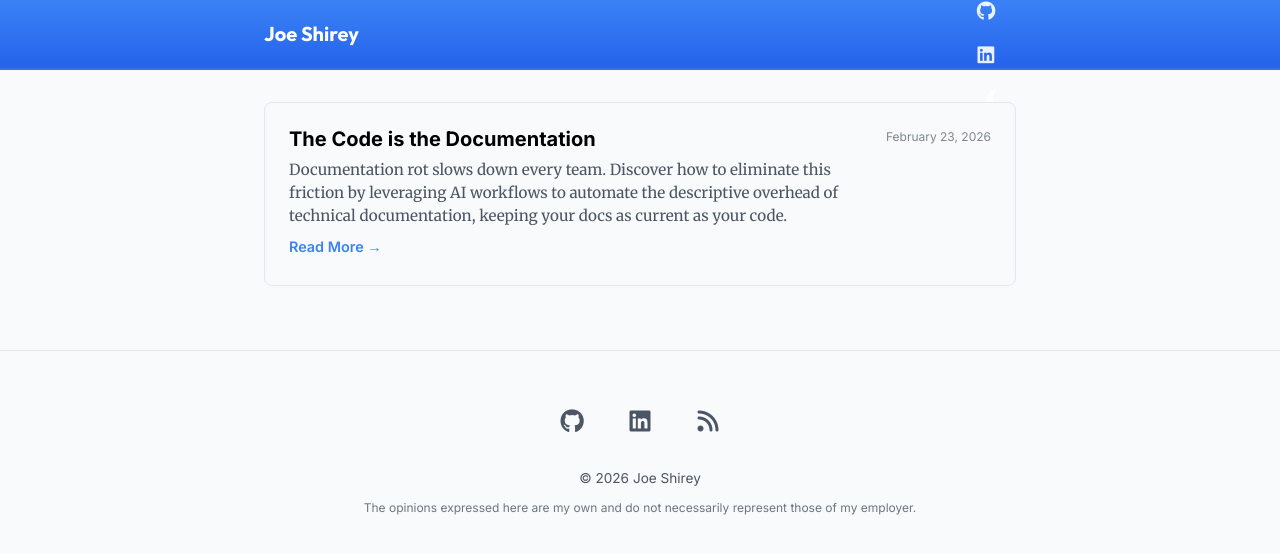
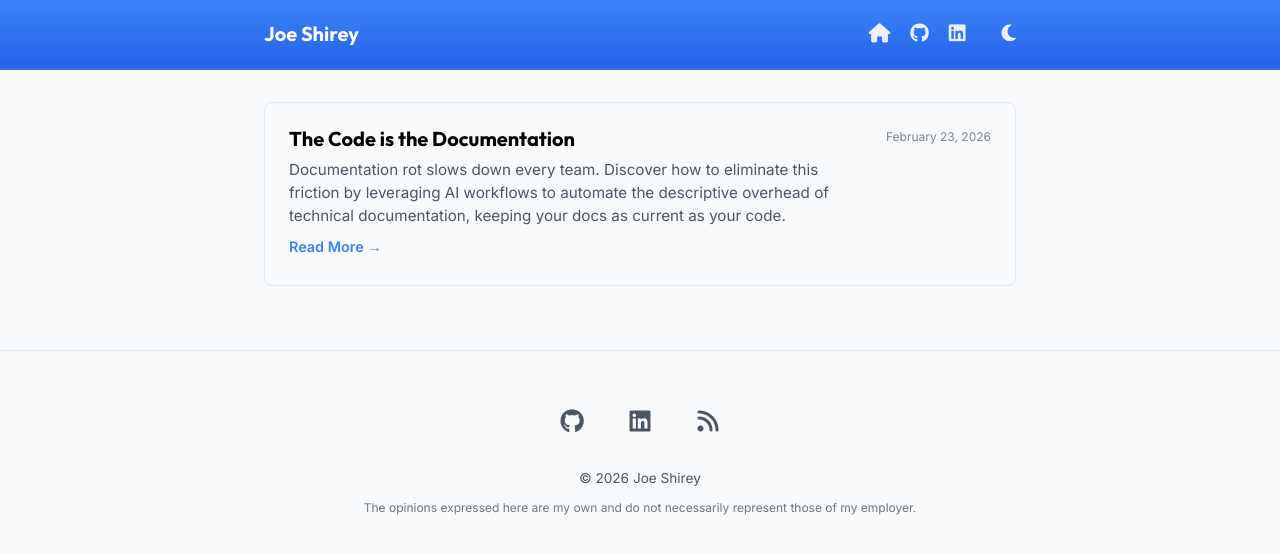
Before and after one commit to joeshirey/joeshirey.github.io, a Jekyll site: the page built from index.md, in a window 1280 px wide. Shown: the top 554 px of the page. Built offline with Jekyll 4.4.1, drawn with Linux system fonts in a browser that asks for light colours.

Commit message:
refactor: Update font usage by removing Merriweather and setting Outfit for headings, and consolidate navigation link display properties.

```diff
--- a/assets/css/main.css
+++ b/assets/css/main.css
@@ -1,4 +1,4 @@
-@import url('https://fonts.googleapis.com/css2?family=Outfit:wght@600;700&family=Inter:wght@400;500;600&family=Merriweather:ital,wght@0,300;0,400;0,700;1,300;1,400&display=swap');
+@import url('https://fonts.googleapis.com/css2?family=Outfit:wght@600;700&family=Inter:wght@400;500;600&display=swap');
 
 :root {
     --primary-color: #3b82f6;
@@ -45,7 +45,7 @@ h1,
 h2,
 h3,
 h4 {
-    font-family: 'Inter', system-ui, -apple-system, Roboto, sans-serif;
+    font-family: 'Outfit', sans-serif;
     font-weight: 700;
     line-height: 1.2;
 }
@@ -101,19 +101,11 @@ header nav {
         padding: 0 1.25rem; /* 20px - minimum requirement */
     }
 
-    header nav {
-        gap: 0.5rem;
-    }
-
     .logo {
         font-size: 1.1rem;
         flex-shrink: 1;
         overflow: hidden;
         text-overflow: ellipsis;
-    }
-
-    .nav-links {
-        gap: 0;
     }
 
     .post-entry {
@@ -140,30 +132,19 @@ header nav {
     }
 }
 
-#theme-toggle {
-    min-width: 44px;
-    min-height: 44px;
+.nav-links {
+    display: flex;
+    gap: 1.25rem;
+    align-items: center;
 }
 
 .nav-links a {
-    min-width: 44px;
-    min-height: 44px;
-    font-size: 1.1rem;
+    font-size: 1.2rem;
     color: rgba(255, 255, 255, 0.9);
     display: flex;
     align-items: center;
     justify-content: center;
     transition: all 0.2s ease;
-}
-
-@media (min-width: 601px) {
-    .nav-links {
-        gap: 1.25rem;
-    }
-
-    .nav-links a {
-        font-size: 1.2rem;
-    }
 }
 
 .nav-links a:hover {
@@ -234,7 +215,6 @@ header nav {
 
 .post-entry .excerpt {
     font-size: 0.95rem;
-    font-family: 'Merriweather', Georgia, serif;
     color: var(--text-secondary);
     margin-top: 0.25rem;
     line-height: 1.5;
@@ -313,7 +293,6 @@ header nav {
 
 .post-content {
     font-size: 1.15rem;
-    font-family: 'Merriweather', Georgia, serif;
     color: var(--text-primary);
 }
 
```
